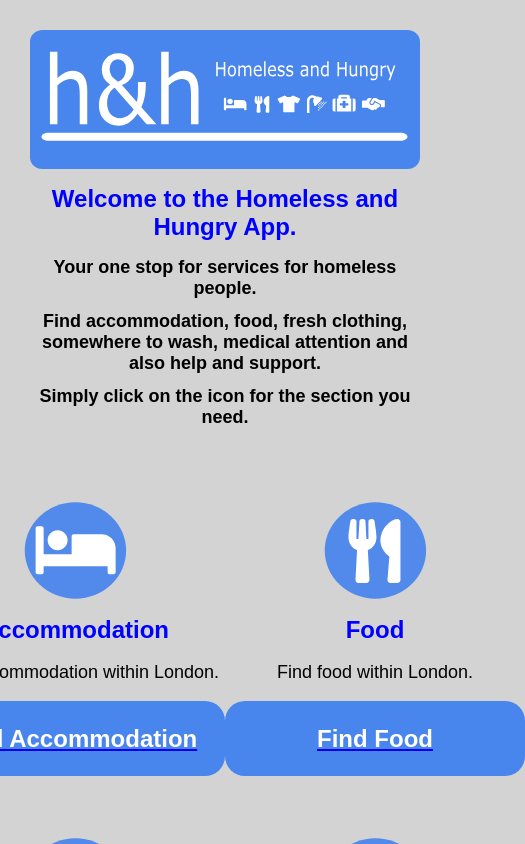
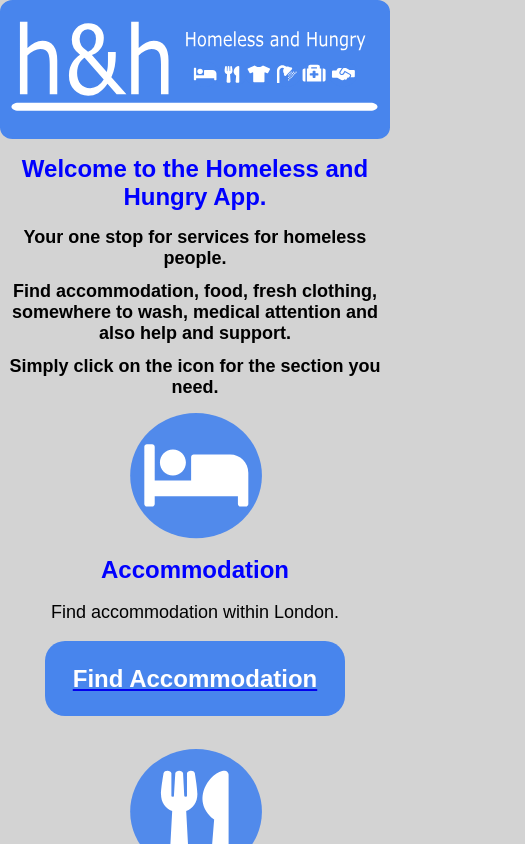
Before and after one commit to kodiri/homeless-and-hungry, a React (Create React App) app: page / in a window 390 px wide. Shown: the top 844 px of the page, 525 px wide, since content can reach past the window. Built offline with nearby package versions, Linux system fonts and the light colour scheme.

Commit message:
Improved responsive css

```diff
--- a/src/App.css
+++ b/src/App.css
@@ -1,3 +1,11 @@
+{
+  margin: 0;
+  padding: 0;
+}
+
+
+
+
 .App {
   text-align: center;
 }
@@ -26,12 +34,3 @@
   from { transform: rotate(0deg); }
   to { transform: rotate(360deg); }
 }
-
-@media only screen and (max-width: 480px) {
-  .image-cover-row {
-   display: block;}
-  body {
-      background-color: lightgrey;
-  }
-
-}
--- a/src/Interface.css
+++ b/src/Interface.css
@@ -1,5 +1,6 @@
 .container {
     display: flex;
+    flex: wrap;
     align-items: top;
     justify-content: center;
     background-color: lightgrey;
@@ -54,14 +55,14 @@
     width: 100%;
     padding: 20px;
     color: white;
-  }
+}
+
 .MasterBox{
-    display: flex;
+    display: block;
+    flex: wrap;
     justify-content: center;
     background-color: lightgrey;
     width: 100%;
-    padding: 30px;
-
 }
 
 
@@ -69,6 +70,7 @@
     flex: 1;
     justify-content: center;
     background-color: lightgrey;
+    padding-bottom: 30px;
 
     }
 
@@ -103,3 +105,13 @@
   .App {
     text-align: center;
 }
+
+@media only screen and (max-width: 480px) {
+    .container {
+        display: block;
+    }
+    body {
+        background-color: lightgrey;
+    }
+
+  }
```
Also changed, not shown: 1 other file (tests, documents, lock files or other folders).
